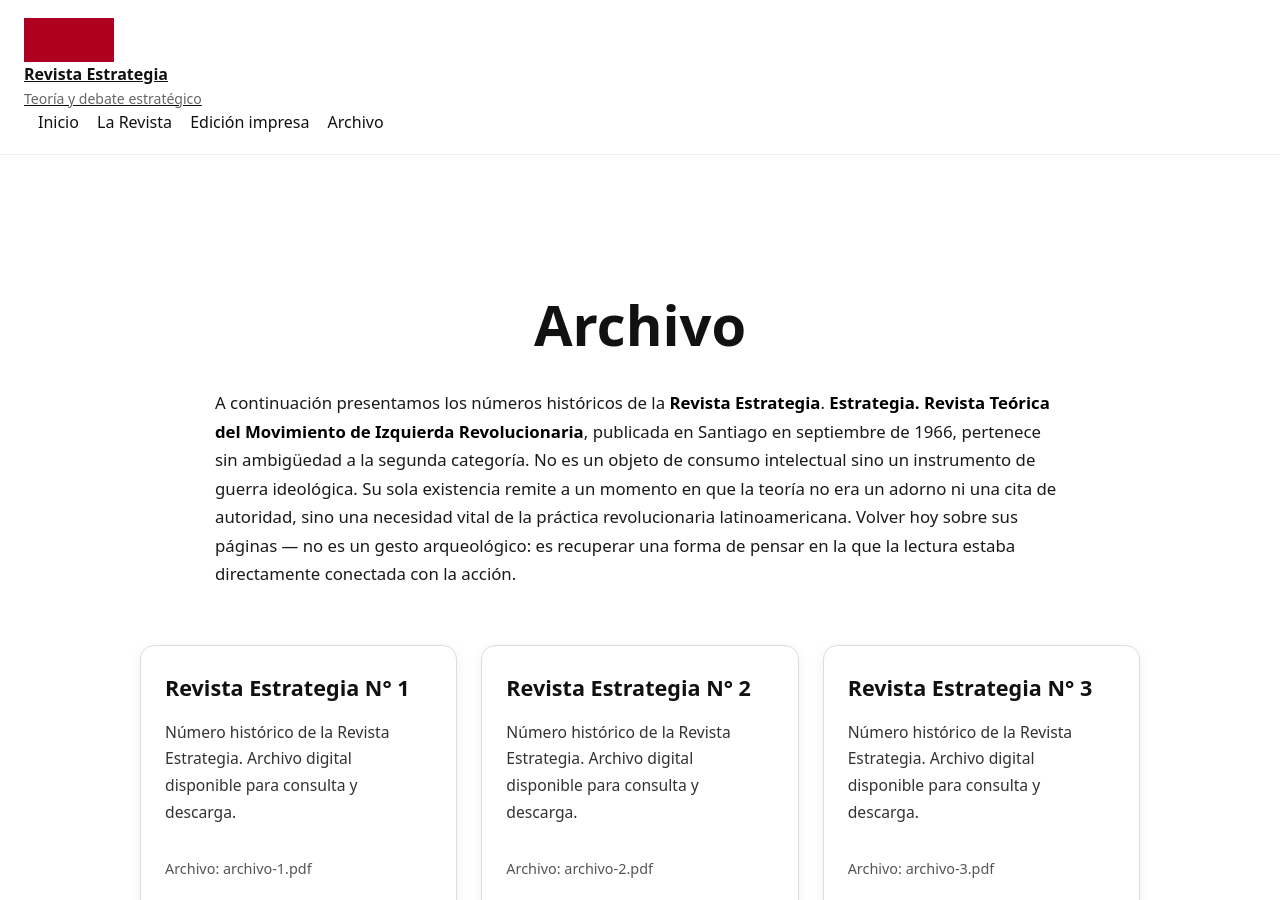
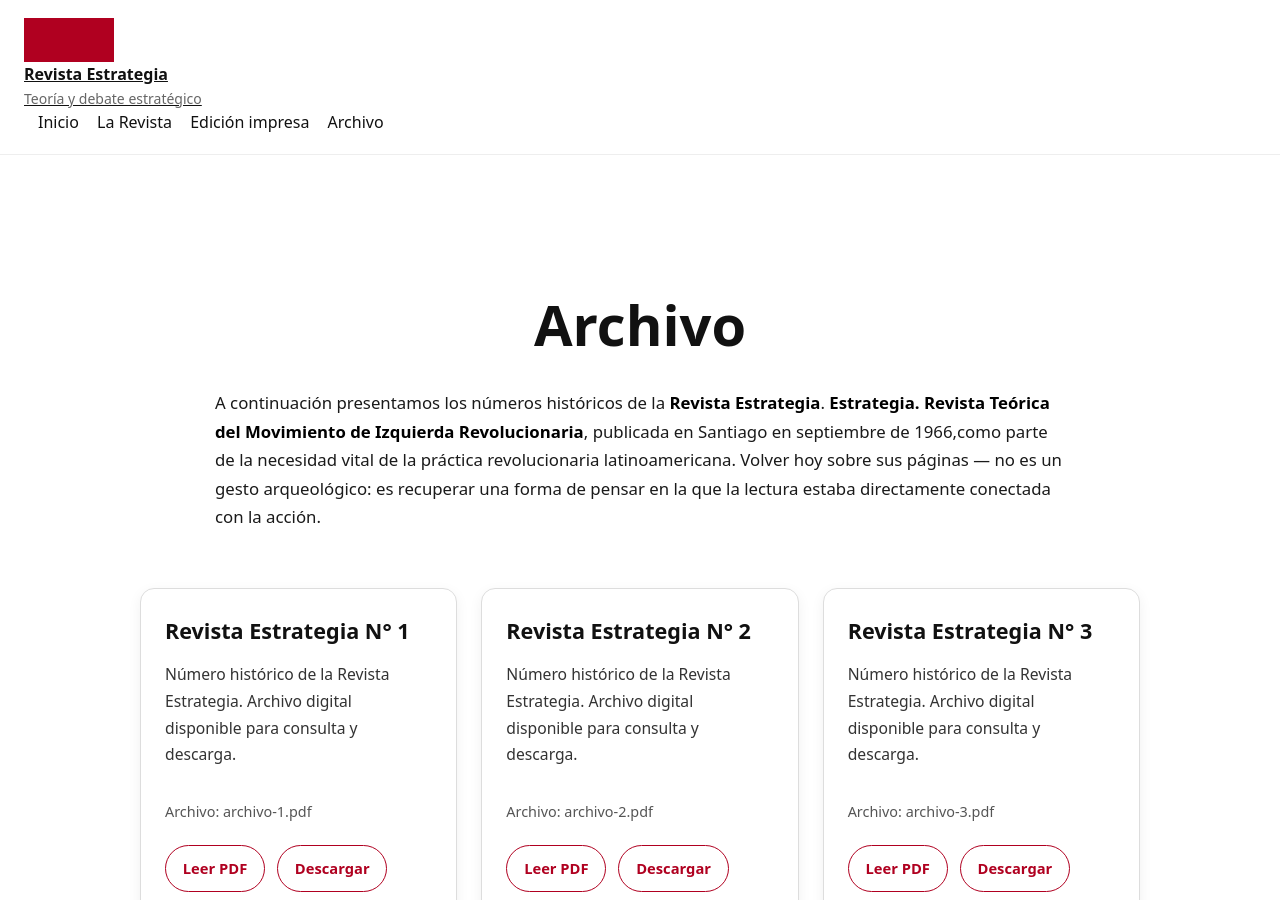
Before and after one commit to 6thr5r4fqd-dotcom/6thr5r4fqd-dotcom.github.io, a Jekyll site: the page built from archivo.md, in a window 1280 px wide and 900 px high. Built offline with Jekyll 4.4.1, drawn with Linux system fonts in a browser that asks for light colours.

Commit message:
Update archivo.md

```diff
--- a/archivo.md
+++ b/archivo.md
@@ -131,7 +131,7 @@ permalink: /archivo/
     <h1 class="archivo-title">Archivo</h1>
 
     <p>
-      A continuación presentamos los números históricos de la <strong>Revista Estrategia</strong>. <strong>Estrategia. Revista Teórica del Movimiento de Izquierda Revolucionaria</strong>, publicada en Santiago en septiembre de 1966, pertenece sin ambigüedad a la segunda categoría. No es un objeto de consumo intelectual sino un instrumento de guerra ideológica. Su sola existencia remite a un momento en que la teoría no era un adorno ni una cita de autoridad, sino una necesidad vital de la práctica revolucionaria latinoamericana. Volver hoy sobre sus páginas — no es un gesto arqueológico: es recuperar una forma de pensar en la que la lectura estaba directamente conectada con la acción.
+      A continuación presentamos los números históricos de la <strong>Revista Estrategia</strong>. <strong>Estrategia. Revista Teórica del Movimiento de Izquierda Revolucionaria</strong>, publicada en Santiago en septiembre de 1966,como parte de la necesidad vital de la práctica revolucionaria latinoamericana. Volver hoy sobre sus páginas — no es un gesto arqueológico: es recuperar una forma de pensar en la que la lectura estaba directamente conectada con la acción.
     </p>
   </div>
 
```
